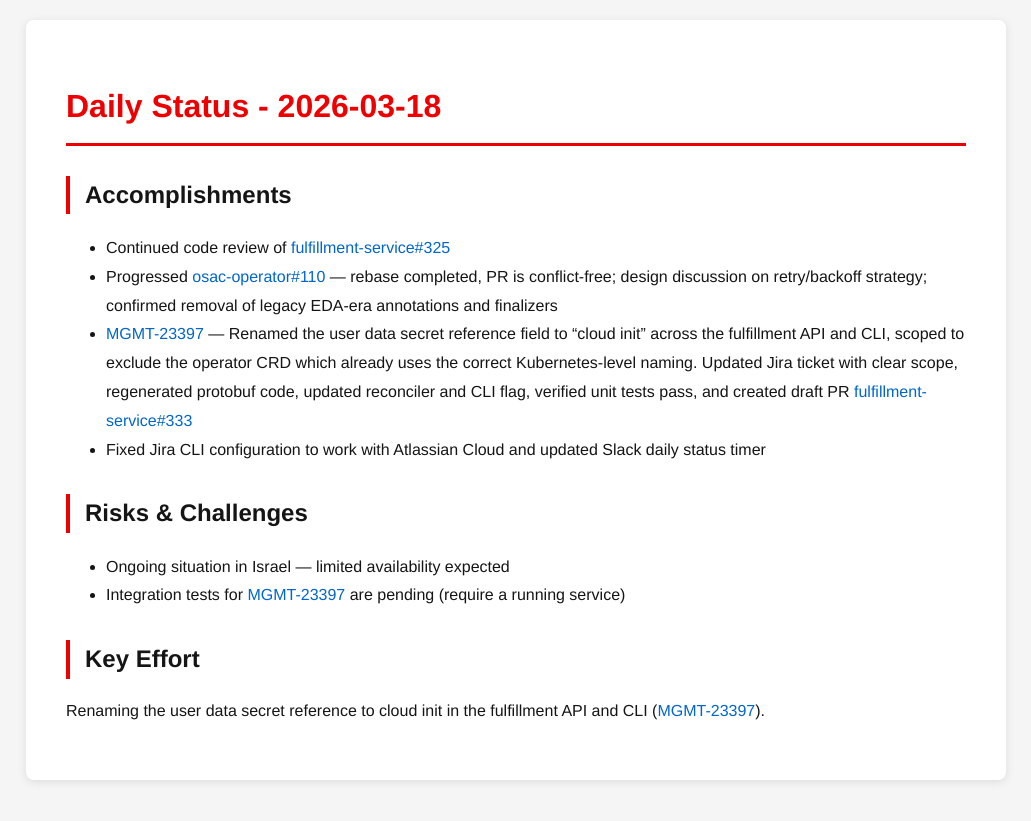
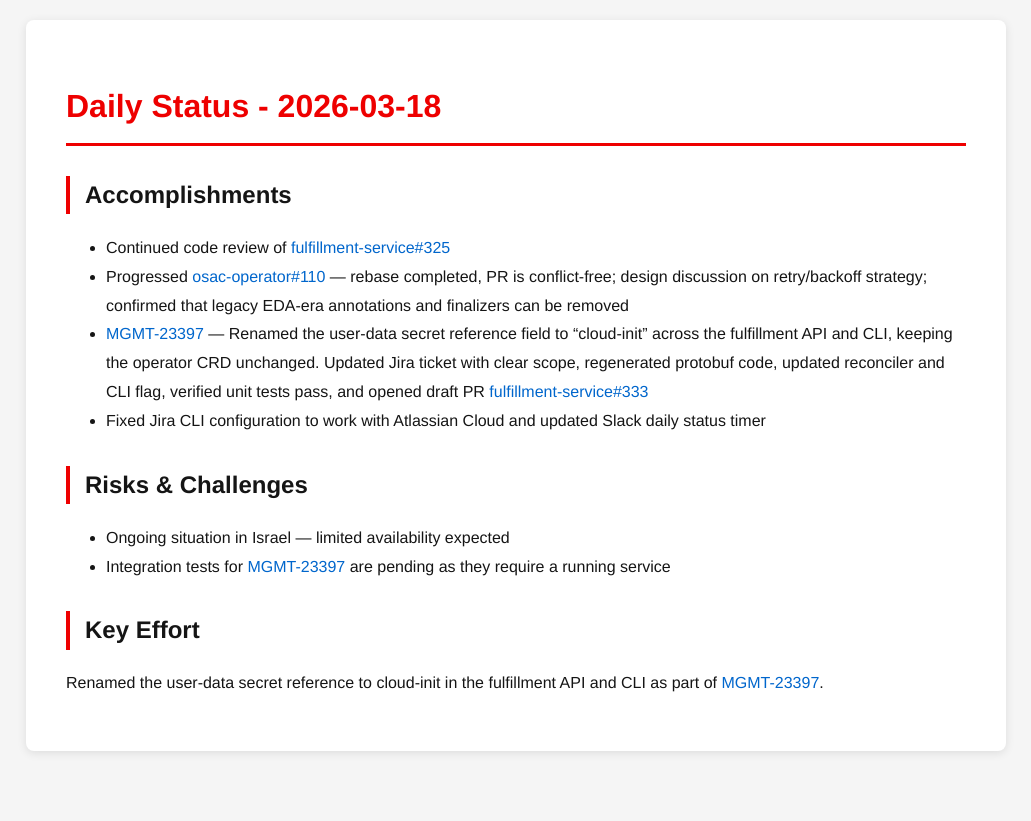
Before and after one commit to tzvatot/daily-status, a Jekyll site: the page built from 2026-03-18.md, in a window 1280 px wide. Shown: the top 821 px of the page, without its empty margins (124-1155 px from the left). Built offline with Jekyll 4.4.1, drawn with Linux system fonts in a browser that asks for light colours.

Commit message:
Daily status update - 2026-03-18

```diff
--- a/2026-03-18.md
+++ b/2026-03-18.md
@@ -8,13 +8,13 @@ date: 2026-03-18
 
 ## Accomplishments
 - Continued code review of [fulfillment-service#325](https://github.com/osac-project/fulfillment-service/pull/325)
-- Progressed [osac-operator#110](https://github.com/osac-project/osac-operator/pull/110) — rebase completed, PR is conflict-free; design discussion on retry/backoff strategy; confirmed removal of legacy EDA-era annotations and finalizers
-- [MGMT-23397](https://issues.redhat.com/browse/MGMT-23397) — Renamed the user data secret reference field to "cloud init" across the fulfillment API and CLI, scoped to exclude the operator CRD which already uses the correct Kubernetes-level naming. Updated Jira ticket with clear scope, regenerated protobuf code, updated reconciler and CLI flag, verified unit tests pass, and created draft PR [fulfillment-service#333](https://github.com/osac-project/fulfillment-service/pull/333)
+- Progressed [osac-operator#110](https://github.com/osac-project/osac-operator/pull/110) — rebase completed, PR is conflict-free; design discussion on retry/backoff strategy; confirmed that legacy EDA-era annotations and finalizers can be removed
+- [MGMT-23397](https://issues.redhat.com/browse/MGMT-23397) — Renamed the user-data secret reference field to "cloud-init" across the fulfillment API and CLI, keeping the operator CRD unchanged. Updated Jira ticket with clear scope, regenerated protobuf code, updated reconciler and CLI flag, verified unit tests pass, and opened draft PR [fulfillment-service#333](https://github.com/osac-project/fulfillment-service/pull/333)
 - Fixed Jira CLI configuration to work with Atlassian Cloud and updated Slack daily status timer
 
 ## Risks & Challenges
 - Ongoing situation in Israel — limited availability expected
-- Integration tests for [MGMT-23397](https://issues.redhat.com/browse/MGMT-23397) are pending (require a running service)
+- Integration tests for [MGMT-23397](https://issues.redhat.com/browse/MGMT-23397) are pending as they require a running service
 
 ## Key Effort
-Renaming the user data secret reference to cloud init in the fulfillment API and CLI ([MGMT-23397](https://issues.redhat.com/browse/MGMT-23397)).
+Renamed the user-data secret reference to cloud-init in the fulfillment API and CLI as part of [MGMT-23397](https://issues.redhat.com/browse/MGMT-23397).
```
